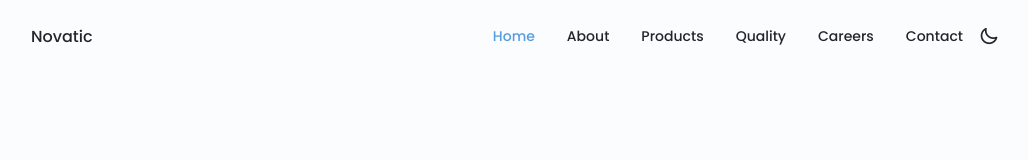
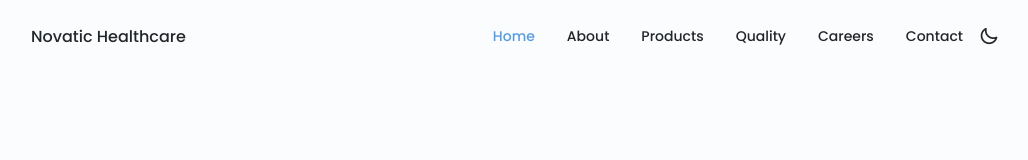
Before and after one commit to pathik455/Novatic-Healthcare, a plain HTML site: page index.html in a window 1280 px wide. Shown: the top 160 px of the page, without its empty margins (125-1153 px from the left). Drawn offline with nearby package versions, Linux system fonts and the light colour scheme.

Commit message:
Update-name-and-title
There was an issue with the name and title, was fixed in the main branch.

```diff
--- a/index.html
+++ b/index.html
@@ -13,13 +13,13 @@
         <!--==================== CSS ====================-->
         <link rel="stylesheet" href="assets/css/styles.css">
 
-        <title>NOVATIC HEALTHCARE</title>
+        <title>Novatic Healthcare</title>
     </head>
     <body>
         <!--==================== HEADER ====================-->
         <header class="header" id="header">
             <nav class="nav container">
-                <a href="#" class="nav__logo">Novatic </a>
+                <a href="#" class="nav__logo">Novatic Healthcare</a>
 
                 <div class="nav__menu" id="nav-menu">
                     <ul class="nav__list grid">
```
